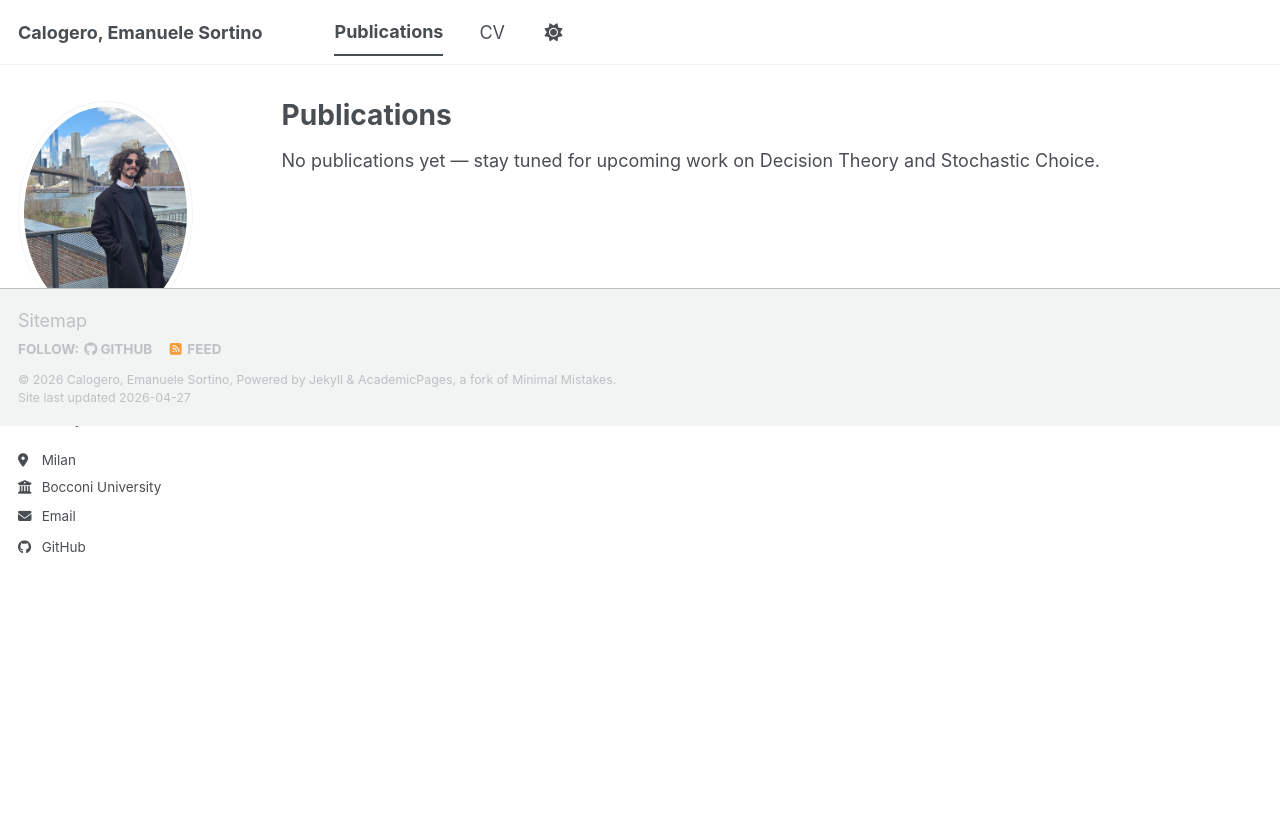
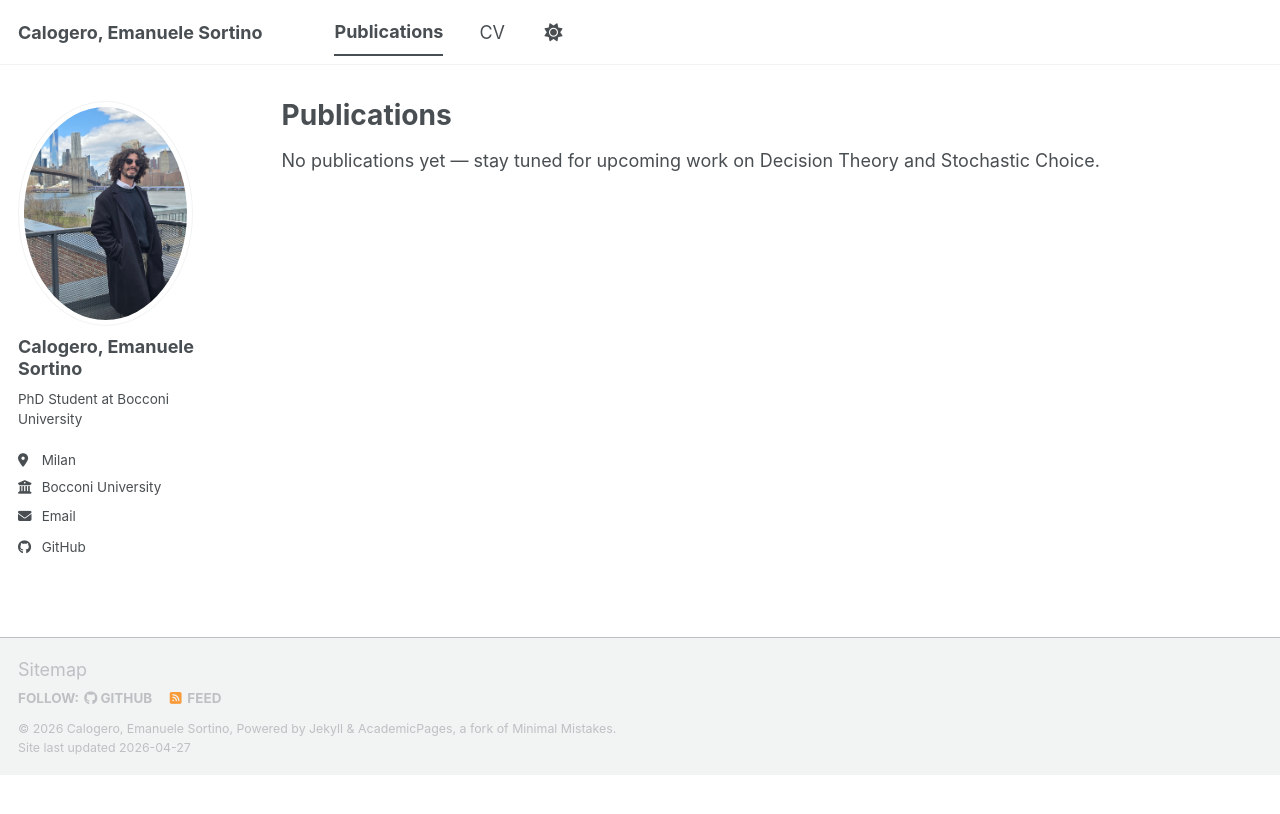
Before and after one commit to calosor/calosor.github.io, a Jekyll site: the page built from _pages/publications.html, in a window 1280 px wide. Shown: the top 814 px of the page. Built offline with Jekyll 4.4.1, drawn with Linux system fonts in a browser that asks for light colours; a script bundle is joined from its source files by our own code; library files that are not in the unit come from our copies.

Commit message:
fixed pub

```diff
--- a/_pages/publications.html
+++ b/_pages/publications.html
@@ -5,8 +5,10 @@ permalink: /publications/
 author_profile: true
 ---
 
-<p>No publications yet — stay tuned for upcoming work on Decision Theory and Stochastic Choice.</p>
+<div style="min-height: 400px;">
+  <p>No publications yet — stay tuned for upcoming work on Decision Theory and Stochastic Choice.</p>
 
-{% if site.author.googlescholar %}
-  <div class="wordwrap">You can also find my articles on <a href="{{site.author.googlescholar}}">my Google Scholar profile</a>.</div>
-{% endif %}
+  {% if site.author.googlescholar %}
+    <div class="wordwrap">You can also find my articles on <a href="{{site.author.googlescholar}}">my Google Scholar profile</a>.</div>
+  {% endif %}
+</div>
```
